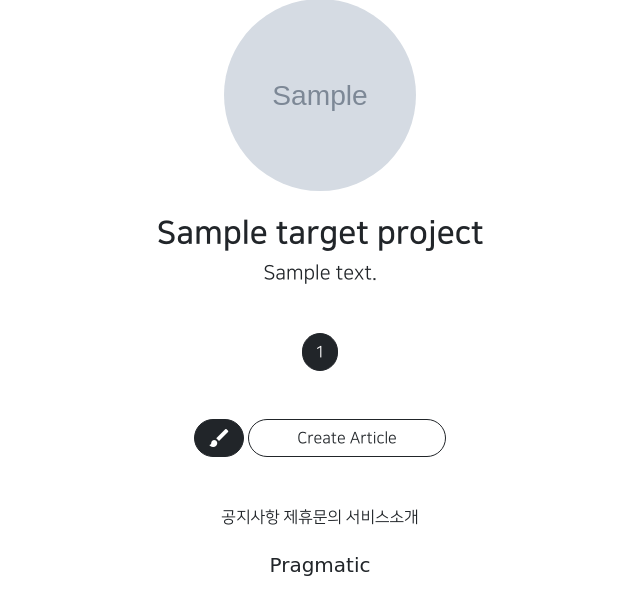
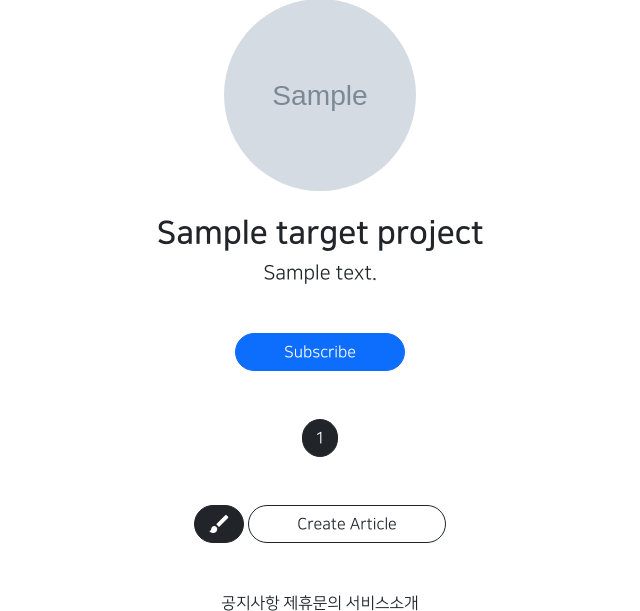
Before and after one commit to yeun38/1ban_practice, a Django app: template projectapp/templates/projectapp/detail.html in a window 1280 px wide. Shown: the part 209-820 px from the top of the page, without its empty margins (320-960 px from the left). Before the commit the page ends 785 px from the top, so only its background shows below. Run offline with Django 3.2, Linux system fonts and the light colour scheme; the template is opened without the code that fills it: most values are stand-ins (such as "Sample title", 1, 10 or a date in 2020); grey boxes marked "Sample" are stand-in pictures.

Commit message:
08.19 - 04

```diff
--- a/projectapp/templates/projectapp/detail.html
+++ b/projectapp/templates/projectapp/detail.html
@@ -14,6 +14,14 @@
 
 </div>
 
+    <div class="text-center">
+    <a href="{% url 'subscribeapp:subsribe' project_pk=target_project.pk %}"
+        class="btn btn-primary rounded-pill px-5">
+        Subscribe
+    </a>
+
+    </div>
+
     <div>
         {% include 'snippets/list_fragment.html' with article_list=object_list %}
     </div>
--- a/subscribeapp/urls.py
+++ b/subscribeapp/urls.py
@@ -1,5 +1,11 @@
+from django.urls import path
 
+from subscribeapp.views import SubscriptionView
+
+app_name = 'subscribeapp'
 
 urlpatterns = [
 
+    path('subscribe/<int:project_pk>', SubscriptionView.as_view(), name='subscribe'),
+
 ]
```
Also changed, not shown: subscribeapp/views.py (+26 -0 lines).
